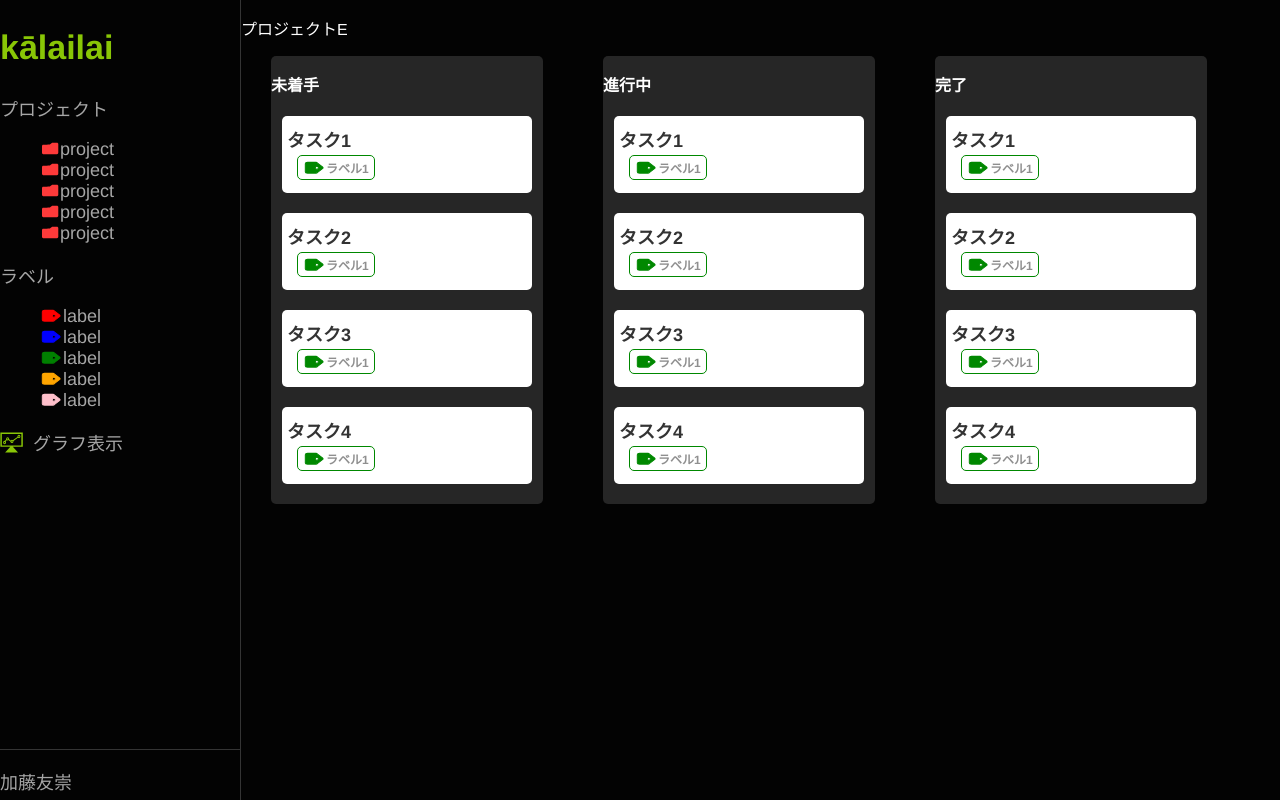
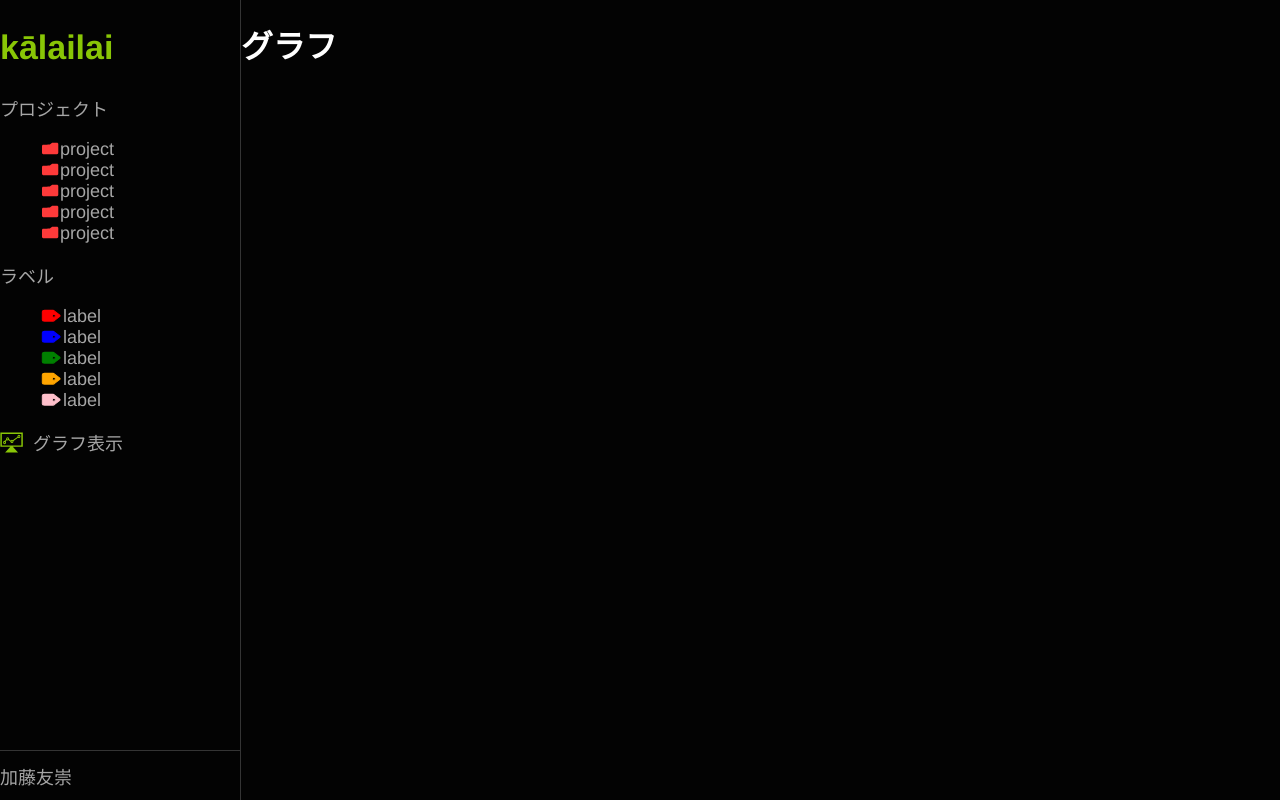
Before and after one commit to tomotaka-kato/dhw-last-project, a React (Create React App) app: page /Graph in a window 1280 px wide. Built offline with nearby package versions, Linux system fonts and the light colour scheme.

Commit message:
ルーター追加

```diff
--- a/package.json
+++ b/package.json
@@ -10,8 +10,11 @@
     "@types/node": "^12.0.0",
     "@types/react": "^17.0.0",
     "@types/react-dom": "^17.0.0",
+    "chart.js": "^2.9.4",
     "react": "^17.0.1",
+    "react-chartjs-2": "^2.11.1",
     "react-dom": "^17.0.1",
+    "react-router-dom": "^5.2.0",
     "react-scripts": "4.0.3",
     "typescript": "^4.1.2",
     "web-vitals": "^1.0.1"
@@ -41,6 +44,8 @@
     ]
   },
   "devDependencies": {
+    "@types/react-chartjs-2": "^2.5.7",
+    "@types/react-router-dom": "^5.1.7",
     "node-sass": "^5.0.0"
   }
 }
--- a/src/components/pages/app/App.tsx
+++ b/src/components/pages/app/App.tsx
@@ -1,12 +1,24 @@
 import SideNav from '../../templates/sideNav/SideNav';
-import Main from '../../templates/taskTemplate/TaskTemplate';
+import TaskTemplate from '../../templates/taskTemplate/TaskTemplate';
+import GraphTemplate from 'components/templates/graphTemplate/GraphTemplate';
 import style from './App.module.scss';
+import { BrowserRouter as Router, Route } from 'react-router-dom';
 
 function App() {
   return (
     <div className={style.App}>
-      <SideNav className={style['side-nav']} />
-      <Main className={style.main} />
+      <Router>
+        <SideNav className={style['side-nav']} />
+        <Route
+          exact
+          path="/"
+          render={() => <TaskTemplate className={style.main} />}
+        />
+        <Route
+          path="/Graph"
+          render={() => <GraphTemplate className={style.main} />}
+        />
+      </Router>
     </div>
   );
 }
--- /dev/null
+++ b/src/components/templates/graphTemplate/GraphTemplate.tsx
@@ -0,0 +1,11 @@
+interface Prop {
+  className: string;
+}
+
+const render = (prop: Prop) => (
+  <main className={prop.className}>
+    <h1>グラフ</h1>
+  </main>
+);
+
+export default render;
--- a/src/components/templates/sideNav/SideNav.tsx
+++ b/src/components/templates/sideNav/SideNav.tsx
@@ -2,6 +2,7 @@ import style from './sideNav.module.scss';
 import projectIcon from '../../../assets/icon_project.svg';
 import TagIcon from 'components/atoms/tagIcon/TagIcon';
 import graphIcon from '../../../assets/icon_graph.svg';
+import { Link } from 'react-router-dom';
 
 interface Prop {
   className: string;
@@ -9,7 +10,9 @@ interface Prop {
 
 const render = (prop: Prop) => (
   <nav className={prop.className + ' ' + style.sideNav}>
-    <h1>kālailai</h1>
+    <Link to="/" className={style.link}>
+      <h1>kālailai</h1>
+    </Link>
 
     <p>プロジェクト</p>
     <ul>
@@ -61,7 +64,9 @@ const render = (prop: Prop) => (
 
     <p className={style.graph}>
       <img width="23" height="23" src={graphIcon} alt="" />
-      グラフ表示
+      <Link to="Graph" className={style.link}>
+        グラフ表示
+      </Link>
     </p>
 
     <div className={style.userArea}>
--- a/src/components/templates/sideNav/sideNav.module.scss
+++ b/src/components/templates/sideNav/sideNav.module.scss
@@ -18,9 +18,16 @@
   .graph {
     display: flex;
     align-items: center;
+    position: relative;
 
     img {
       margin-right: 10px;
+    }
+
+    .link {
+      height: 100%;
+      width: 100%;
+      color: #a6a6a6;
     }
   }
 
@@ -31,5 +38,12 @@
     height: 50px;
     width: 100%;
     border-top: 1px solid #343434;
+    box-sizing: border-box;
+    display: flex;
+    align-items: center;
+  }
+
+  .link {
+    text-decoration: none;
   }
 }
--- a/src/components/templates/taskTemplate/TaskTemplate.tsx
+++ b/src/components/templates/taskTemplate/TaskTemplate.tsx
@@ -1,6 +1,5 @@
 import TaskCard from '../../organisms/taskCatd/TaskCard';
 import style from './taskTemplate.module.scss';
-
 interface Prop {
   className: string;
 }
```
Also changed, not shown: src/components/templates/graphTemplate/graphTemplate.module.scss (added), 2 other files (tests, documents, lock files or other folders).
